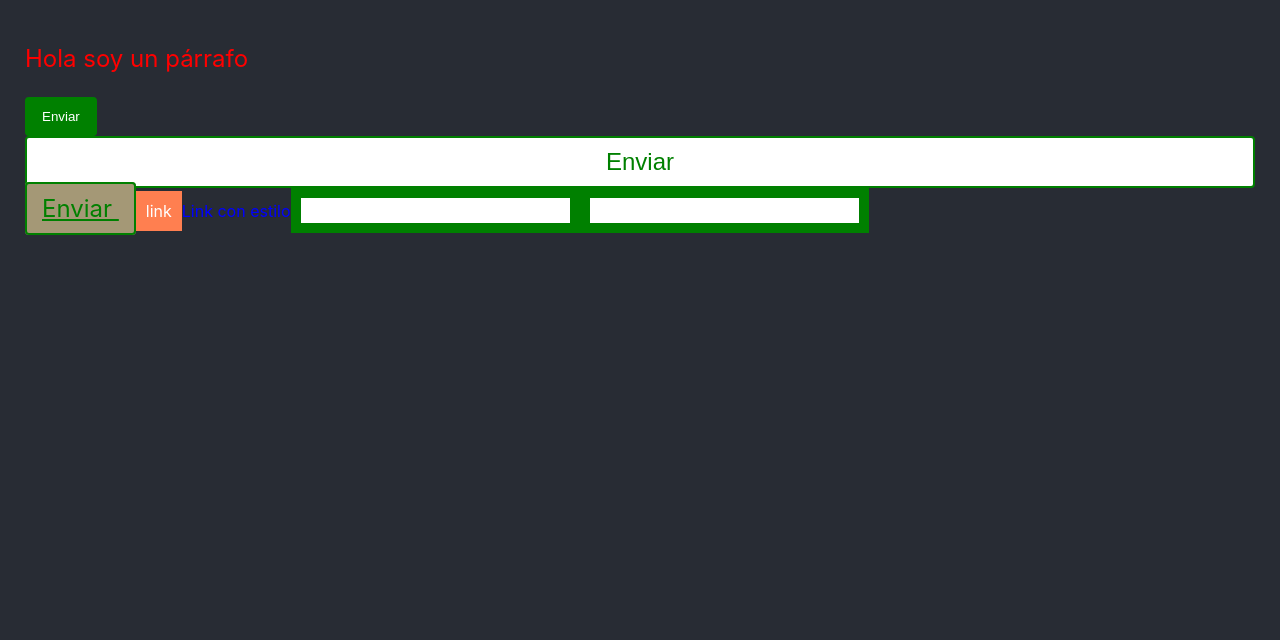
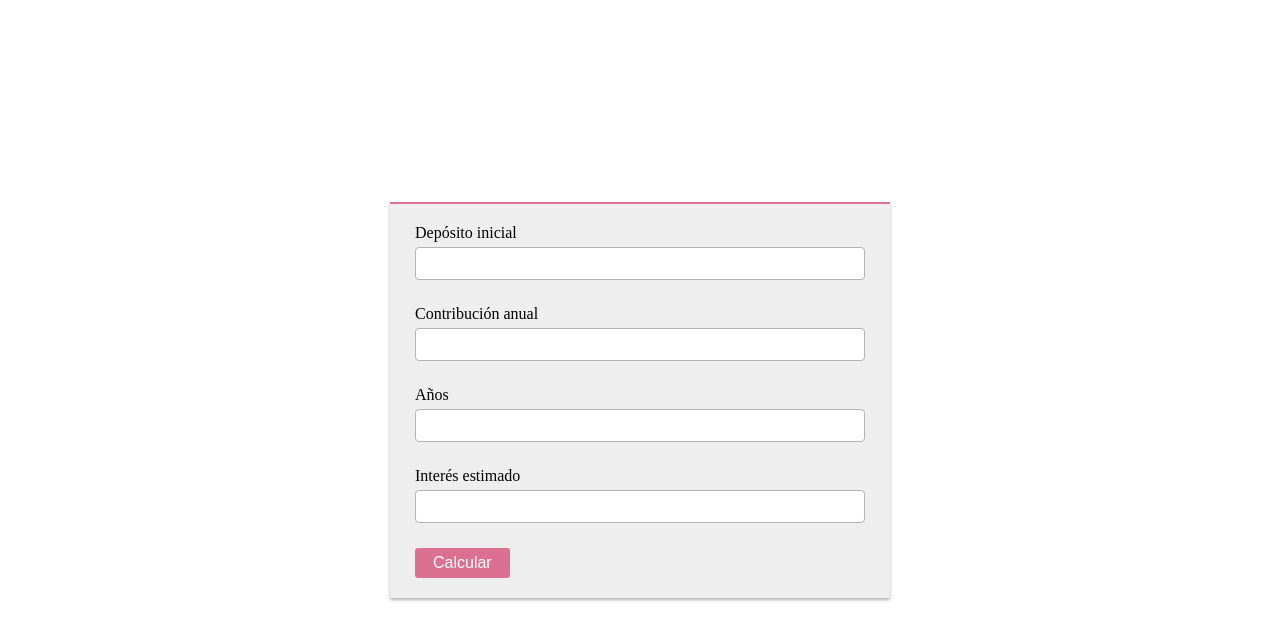
Before and after one commit to wilder00/learning-react, a React (Create React App) app: page / in a window 1280 px wide. Shown: the top 640 px of the page. Built offline with nearby package versions, Linux system fonts and the light colour scheme.

Commit message:
agregando calculadora de interés compuesto usando YUp para validar formularios

```diff
--- a/package.json
+++ b/package.json
@@ -6,11 +6,13 @@
     "@testing-library/jest-dom": "^5.16.4",
     "@testing-library/react": "^13.3.0",
     "@testing-library/user-event": "^13.5.0",
+    "formik": "^2.2.9",
     "react": "^18.2.0",
     "react-dom": "^18.2.0",
     "react-scripts": "5.0.1",
     "styled-components": "^5.3.5",
-    "web-vitals": "^2.1.4"
+    "web-vitals": "^2.1.4",
+    "yup": "^0.32.11"
   },
   "scripts": {
     "start": "react-scripts start",
--- a/public/index.html
+++ b/public/index.html
@@ -26,7 +26,7 @@
     -->
     <title>React App</title>
   </head>
-  <body style="background-color: #282c34; color: white">
+  <body>
     <noscript>You need to enable JavaScript to run this app.</noscript>
     <div id="root"></div>
     <!--
--- a/src/App.js
+++ b/src/App.js
@@ -1,74 +1,63 @@
-import { useState } from "react";
-import styled from "styled-components";
+import { useState } from 'react';
+import { Formik, Form } from 'formik';
+import * as Yup from 'yup';
+import Input from './components/Input';
+import Button from './components/Button.js';
+import Container from './components/Container.js';
+import Section from './components/Section.js';
+import Balance from './components/Balance.js';
 import './App.css'
 
-const P = styled.p`
-  font-size: 24px;
-  color: red;
-`
-const Content = styled.div`
-  padding: 20px 25px;
-`
-
-const Button = styled.button`
-  background-color: ${props => props.primary? 'white' : 'green' };
-  color: ${props => props.primary? 'green' : 'white' };
-  padding: 10px 15px;
-  border: solid 2px green;
-  border-radius: 4px;
-`
-const BlockButton = styled(Button)`
-  width: 100%;
-  font-size: 24px;
-  background-color: ${props => props.primary? 'white' : '#453967' };
-  transition: background-color 0.2s ease;
-  &:hover{
-    background-color: rgba(0,0,0,.3)
+const compoundInterest = (deposit, contribution, years, rate) =>{
+  let total = deposit
+  for (let i = 0; i < years; i++){
+    total = (total + contribution) * (rate + 1)
   }
-  &.secondary{
-    background-color: #a49876;
-  }
-`
-
-const Link = ({ className, ...props}) => {
-  return <a className={className} {...props}></a>
+  return Math.round(total);
 }
 
-const StyledLink = styled(Link)`
-  color: blue;
-`
-
-const Input = styled.input.attrs(props => ({
-  type: 'text',
-  color: props.color || 'red'
-}))`
-  font-size: 20px;
-  border: 10px solid green;
-  color: ${ props => props.color}
-`
-
-const Password = styled(Input).attrs({
-  type: 'password'
-})``
-
+const formatter = new Intl.NumberFormat('en-US',{
+  style: 'currency',
+  currency: 'USD',
+  minimumIntegerDigits: 2,
+  maximumFractionDigits: 2,
+})
 
 const App = () => {
-  const [isPrimary, setIsPrimary] = useState(false)
-  console.log(
-    isPrimary
-  );
+  const [balance, setBalance] = useState('')
+  const handleSubmit = ({ deposit, contribution, years, rate})=> {
+    const val = compoundInterest(Number(deposit), Number(contribution), Number(years), Number(rate))
+    setBalance(formatter.format(val));
+  }
   return (
-    <Content>
-      <P>Hola soy un párrafo</P>
-      <Button primary={isPrimary} onClick={e => setIsPrimary(!isPrimary)}> Enviar </Button>
-      <BlockButton primary={!isPrimary} onClick={e => setIsPrimary(!isPrimary)}> Enviar </BlockButton>
-      {/* cambiando la etiqueta con la que se renderiza */}
-      <BlockButton className="secondary" as="a" href="#" primary={!isPrimary} onClick={e => setIsPrimary(!isPrimary)}> Enviar </BlockButton>
-      <Link className="link">link</Link>
-      <StyledLink>Link con estilo</StyledLink>
-      <Input></Input>
-      <Password></Password>
-    </Content>
+    <Container>
+      <Section>
+        <Formik
+          initialValues={{
+            deposit: '',
+            contribution: '',
+            years: '',
+            rate: '',
+          }}
+          onSubmit={handleSubmit}
+          validationSchema={Yup.object({
+            deposit: Yup.number().required('Obligatorio').typeError('Debe ser un número'),
+            contribution: Yup.number().required('Obligatorio').typeError('Debe ser un número'),
+            years: Yup.number().required('Obligatorio').typeError('Debe ser un número'),
+            rate: Yup.number().required('Obligatorio').typeError('Debe ser un número').min(0, 'El valor mínimo es 0'),
+          })}
+        >
+          <Form>
+            <Input name="deposit" label="Depósito inicial"/>
+            <Input name="contribution" label="Contribución anual"/>
+            <Input name="years" label="Años"/>
+            <Input name="rate" label="Interés estimado"/>
+            <Button type="submit">Calcular</Button>
+          </Form>
+        </Formik>
+        {balance !== ''? <Balance>Balance final: {balance}</Balance> : null}
+      </Section>
+    </Container>
   )
 }
 
--- /dev/null
+++ b/src/components/Balance.js
@@ -0,0 +1,10 @@
+import styled from "styled-components";
+
+const Balance = styled.span`
+  font-size:: 36px;
+  margin-top: 12px;
+  display: inline-block;
+  color: black
+`
+
+export default Balance;
--- /dev/null
+++ b/src/components/Button.js
@@ -0,0 +1,13 @@
+import styled from "styled-components";
+
+const Button = styled.button`
+  background: palevioletred;
+  color: white;
+  font-size: 1em;
+  padding: 0.25em 1em;
+  border: 2px solid palevioletred;
+  border-radius: 3px;
+
+`
+
+export default Button;
--- /dev/null
+++ b/src/components/Container.js
@@ -0,0 +1,10 @@
+import styled from "styled-components";
+
+
+const Container = styled.div`
+  display: flex;
+  justify-content: center;
+  height: 100%;
+  align-items: center;
+`
+export default Container;
--- /dev/null
+++ b/src/components/Input.js
@@ -0,0 +1,42 @@
+
+import styled from "styled-components";
+import { useField } from "formik";
+
+const Control = styled.div`
+  margin-bottom: 20px
+`
+const Label = styled.label`
+  color: #000;
+  display: block;
+  margin-bottom: 5px;
+`
+
+const MyInput = styled.input`
+  outline: none;
+  padding: 8px;
+  border: solid 1px #b1b3b5;
+  border-radius: 4px;
+  width: 100%;
+  margin-bottom: 5px;
+`
+
+const ErrorMessage = styled.div`
+  color: #f00;
+
+`
+
+const Input = ({ label, ...props})=>{
+  const [field, meta] = useField(props);
+  return (
+    <Control>
+      <Label>{ label }</Label>
+      <MyInput {...field} {...props}></MyInput>
+      {meta.touched && meta.error ? (
+        <ErrorMessage>{meta.error}</ErrorMessage>
+      ): null}
+    </Control>
+  )
+}
+
+
+export default Input;
--- /dev/null
+++ b/src/components/Section.js
@@ -0,0 +1,12 @@
+
+import styled from "styled-components";
+
+const Section = styled.section`
+  background-color: #eee;
+  border-top: solid 2px palevioletred;
+  padding: 20px 25px;
+  width: 500px;
+  box-shadow: 0px 2px 3px rgba(0,0,0,0.3);
+`
+
+export default Section;
--- a/src/index.css
+++ b/src/index.css
@@ -1,13 +1,10 @@
-body {
+html, body, #root{
+  height: 100%;
+  box-sizing: border-box;
+}
+html *{
+  box-sizing: inherit;
+}
+body{
   margin: 0;
-  font-family: -apple-system, BlinkMacSystemFont, 'Segoe UI', 'Roboto', 'Oxygen',
-    'Ubuntu', 'Cantarell', 'Fira Sans', 'Droid Sans', 'Helvetica Neue',
-    sans-serif;
-  -webkit-font-smoothing: antialiased;
-  -moz-osx-font-smoothing: grayscale;
 }
-
-code {
-  font-family: source-code-pro, Menlo, Monaco, Consolas, 'Courier New',
-    monospace;
-}
```
Also changed, not shown: 1 other file (tests, documents, lock files or other folders).
